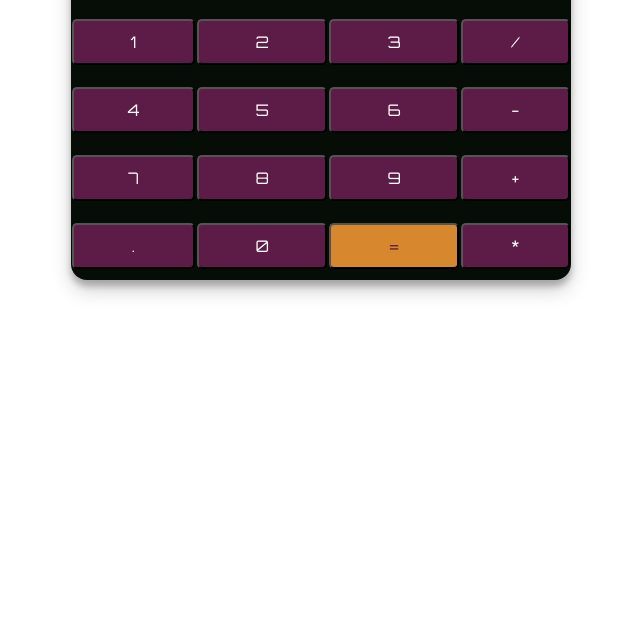
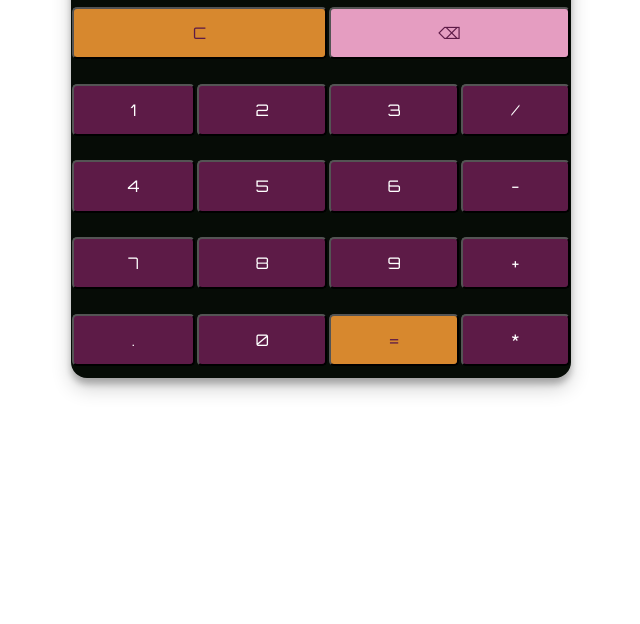
Before and after one commit to techdivya281/Calculator, a plain HTML site: page index.html in a window 1280 px wide. Shown: the part 176-800 px from the top of the page, without its empty margins (331-971 px from the left). Drawn offline with nearby package versions, Linux system fonts and the light colour scheme.

Commit message:
Modified css file

```diff
--- a/calculatorUI.css
+++ b/calculatorUI.css
@@ -2,7 +2,7 @@
 .calculator {
     padding: 10px;
     border-radius: 1em;
-    height: 400px;
+    height: 450px;
     width: 500px;
     margin: auto;
     background-color: #060c06;
--- a/index.html
+++ b/index.html
@@ -8,7 +8,7 @@
 </head>
 
 <body background="./Images/Image001.jpg" style="background-size:cover;margin: 0;">
-<div class="container col-md-4" style="width:500px">
+<div class="container mt-5 col-md-4" style="width:500px;height:400px">
 <h1 class="text-center">Calculator</h1>
 <table class="calculator" >
   <tr>
```
